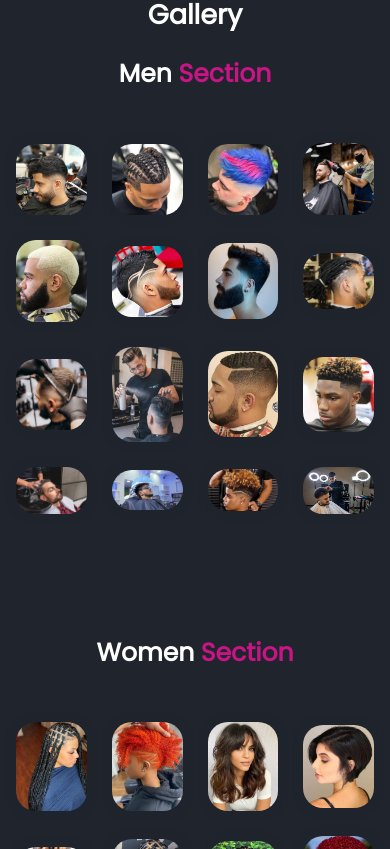
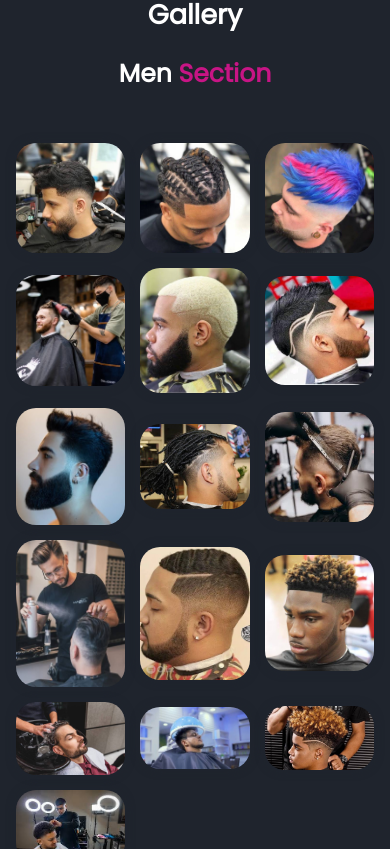
Before and after one commit to Dopetwist/Sleek-salon, a React (Vite) app: page / in a window 390 px wide. Shown: the part 3495-4344 px from the top of the page. Built offline with nearby package versions, Linux system fonts and the light colour scheme.

Commit message:
Complete responsiveness for mobile device

```diff
--- a/src/index.css
+++ b/src/index.css
@@ -605,6 +605,11 @@ form textarea {
         font-size: 1.5rem;
     }
 
+    .gallery-content {
+        grid-template-columns: repeat(3, 1fr);
+        gap: 1.5rem;
+    }
+
     .grid-container {
         gap: 1rem;
     }
@@ -706,6 +711,10 @@ form textarea {
         font-size: 1.5rem;
     }
 
+    .gallery-content {
+        gap: 2rem;
+    }
+
     .grid-container {
         gap: 2rem;
     }
```
